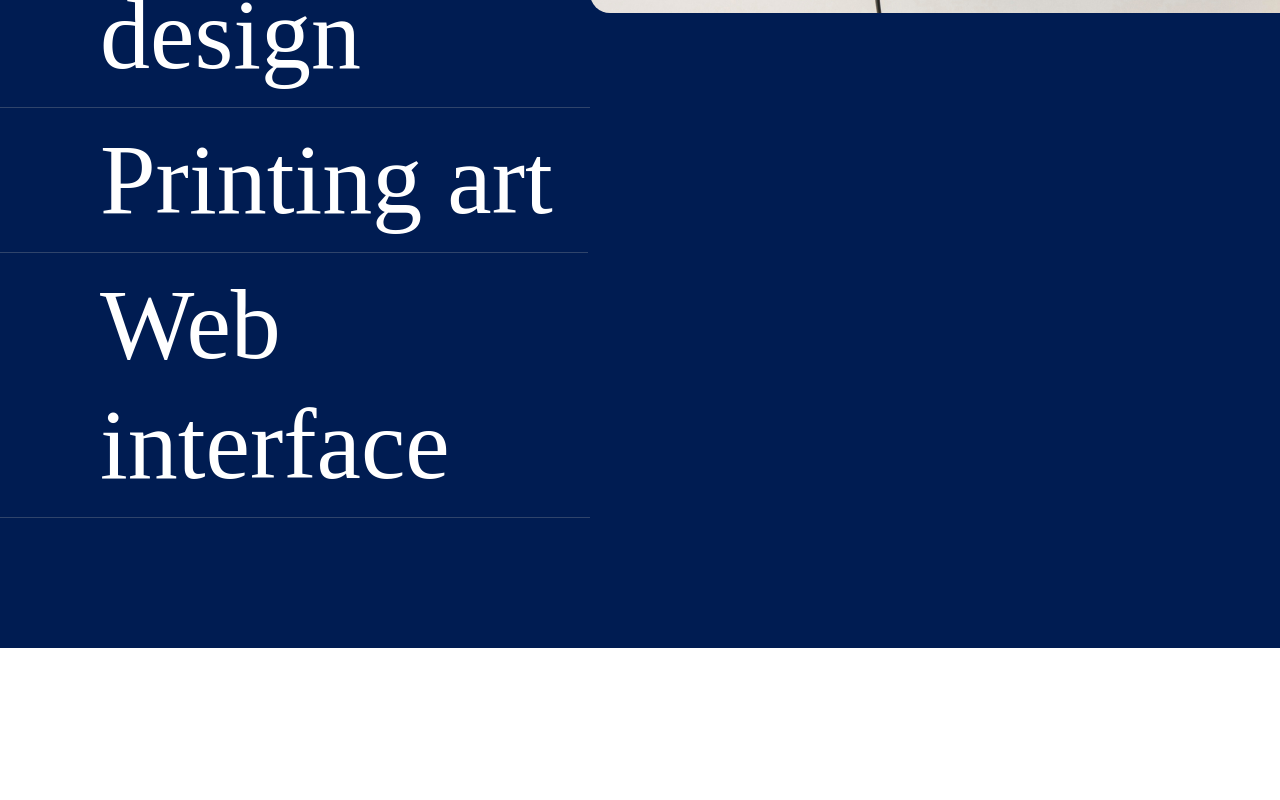
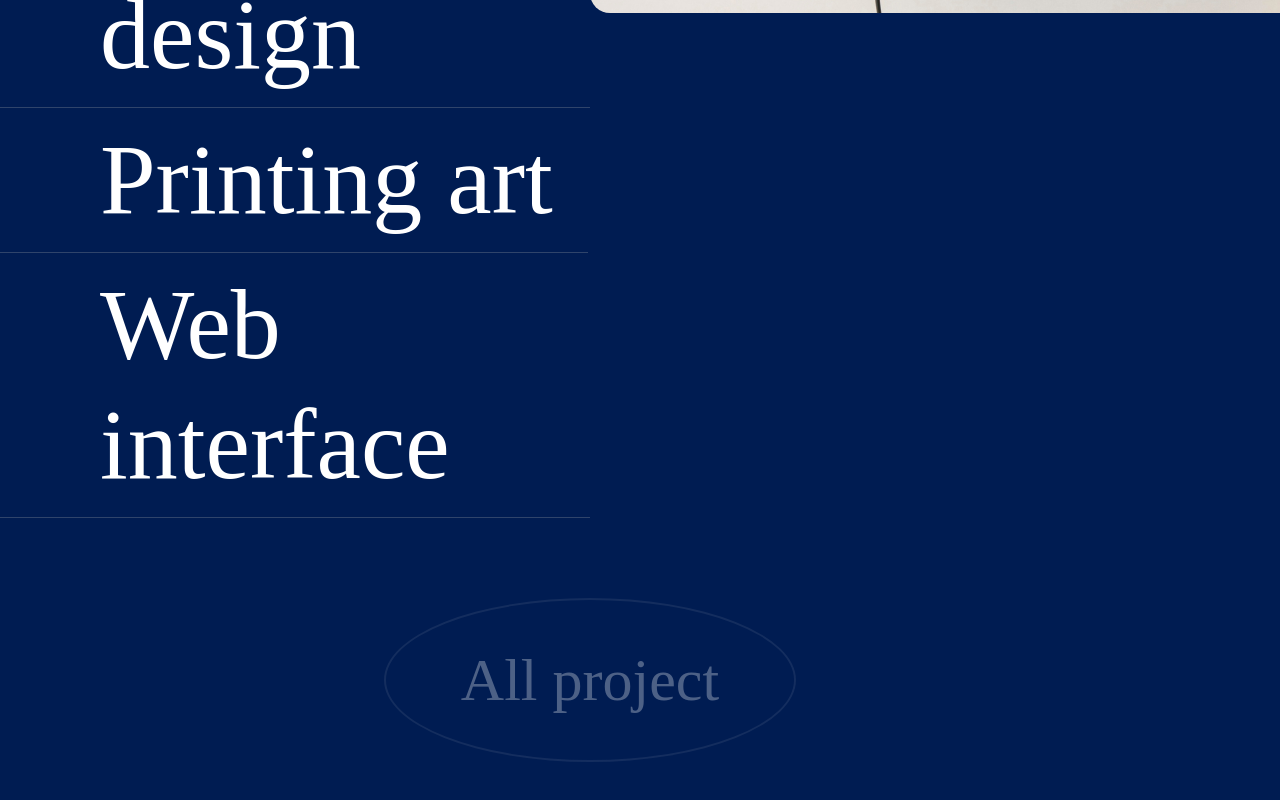
Before and after one commit to pro-masud/web-design-for-envato, a plain HTML site: page exdos-html/index.html in a window 1280 px wide. Shown: the part 4834-5634 px from the top of the page. Before the commit the page ends 5482 px from the top, so only its background shows below. Drawn offline with Linux system fonts and the light colour scheme; a web font is replaced by a local one.

Commit message:
feat: portfolio section desing complete

```diff
--- a/exdos-html/assets/scss/layout/pages/_portfolio.scss
+++ b/exdos-html/assets/scss/layout/pages/_portfolio.scss
@@ -27,4 +27,22 @@
             border-radius: 20px;
         }
     }
+    &-tab-btn{
+        .exdos-portfolio-btn{
+            font-family: var(--exdos-font-heading);
+            font-size: 60px;
+            color: var(--exdos-white);
+            opacity: 0.3;
+            display: inline-block;
+            border: 2px solid rgba(217, 217, 217, .3);
+            padding: 50px 75px;
+            border-radius: 100%;
+            line-height: 1;
+            transition: .3s;
+            &:hover{
+                background-color: var(--exdos-primary-color);
+                opacity: 1;
+            }
+        }
+    }
 }
--- a/exdos-html/index.html
+++ b/exdos-html/index.html
@@ -378,6 +378,9 @@
                         </div>
                     </div>
                 </div>
+                <div class="exdos-portfolio-tab-btn text-center mt-80">
+                    <a href="#" class="exdos-portfolio-btn">All project</a>
+                </div>
             </div>
         </section>
         <!-- Portfolio section End -->
```
Also changed, not shown: exdos-html/assets/css/style.css, 1 other file.
